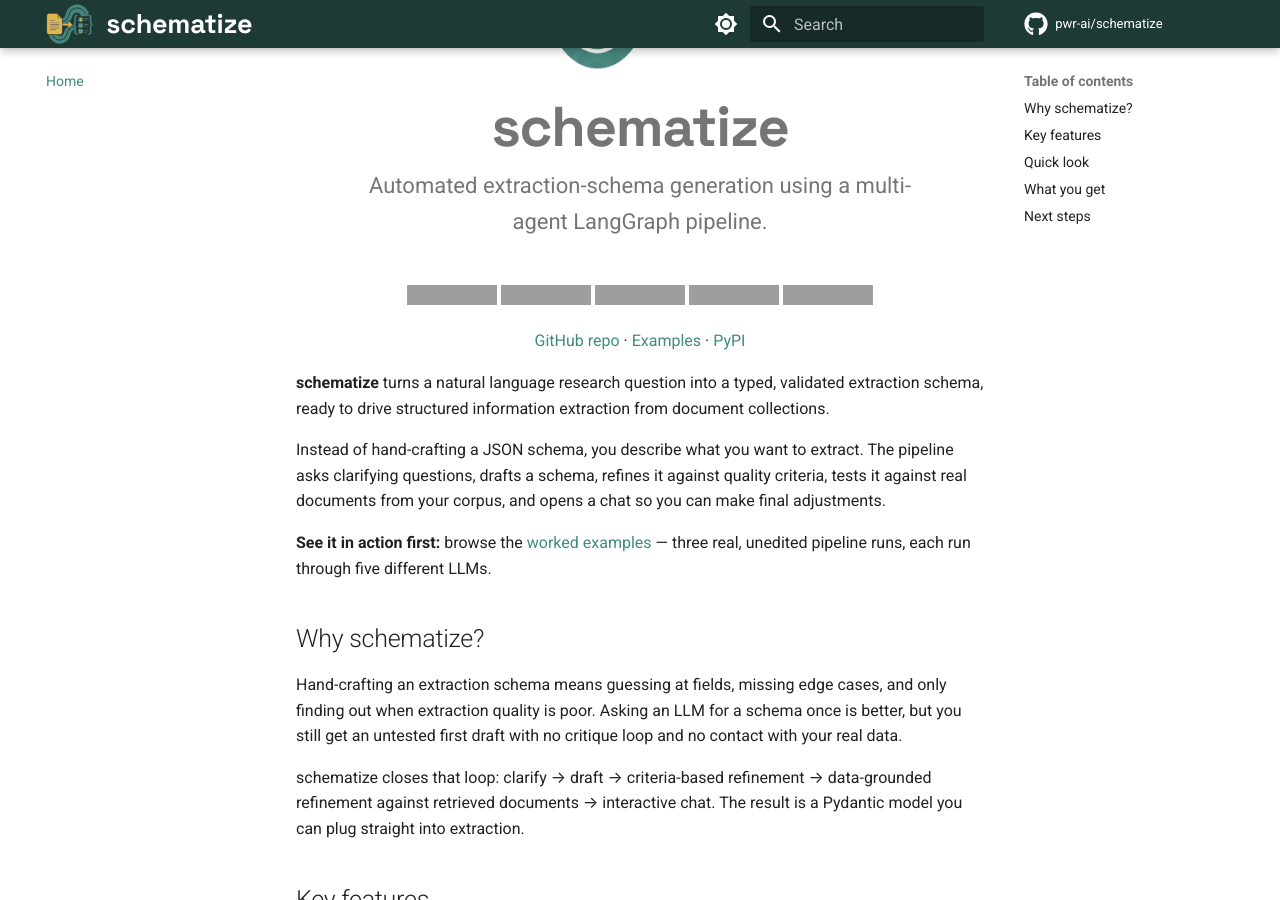
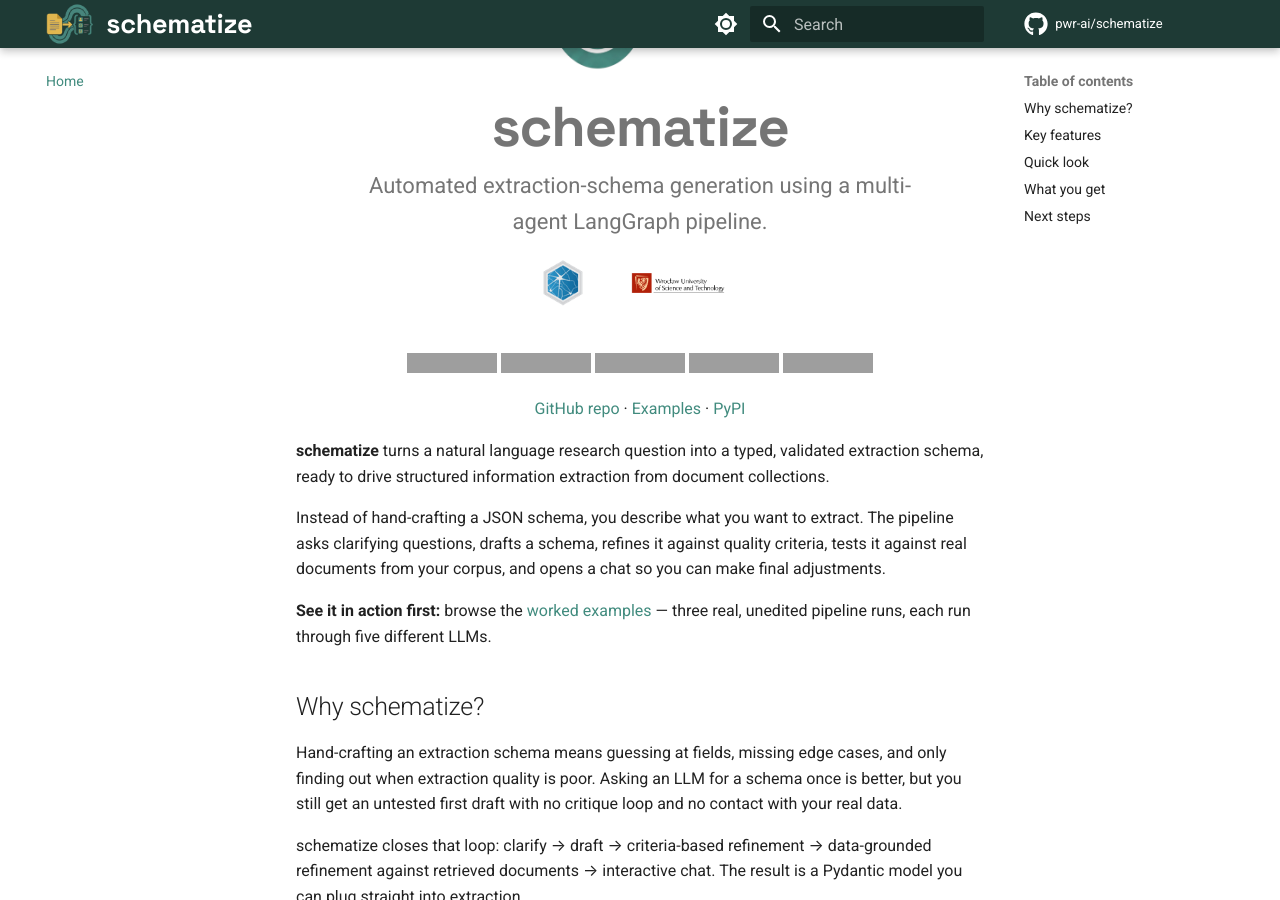
Before and after one commit to pwr-ai/schematize, an MkDocs documentation site: the page built from docs/index.md, in a window 1280 px wide and 900 px high, scrolled down 323 px. Built offline with MkDocs 1.6.1 and Material for MkDocs 9.7.7, drawn with Linux system fonts in a browser that asks for light colours; comment, search, counter and statistics services are not loaded; grey boxes are pictures that could not be loaded.

Commit message:
feat: add logos

```diff
--- a/docs/index.md
+++ b/docs/index.md
@@ -2,6 +2,10 @@
   <img src="assets/logo.png" alt="schematize logo" style="width: 200px; height: 200px;">
   <h1 style="font-family: 'Space Grotesk', sans-serif; font-size: 2.8rem; font-weight: 700; margin: 0.5rem 0 0.25rem; letter-spacing: -0.02em;">schematize</h1>
   <p style="font-size: 1.1rem; color: var(--md-default-fg-color--light); max-width: 560px; margin: 0 auto;">Automated extraction-schema generation using a multi-agent LangGraph pipeline.</p>
+  <div style="display: flex; align-items: center; justify-content: center; gap: 1.5rem; margin-top: 1rem;">
+    <img src="assets/dept-logo.png" alt="Department of Artificial Intelligence logo" style="height: 48px;">
+    <img src="assets/pwr-logo.png" alt="Wrocław University of Science and Technology logo" style="height: 40px; background: #fff; padding: 4px 8px; border-radius: 4px;">
+  </div>
 </div>
 
 <div align="center" markdown="1">
```
Also changed, not shown: README.md (+2 -0 lines), docs/assets/dept-logo.png (added), docs/assets/pwr-logo.png (added).
